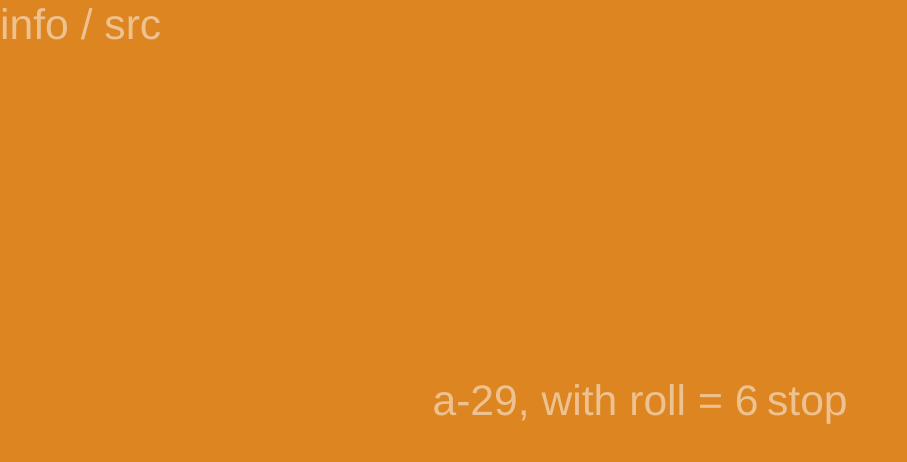
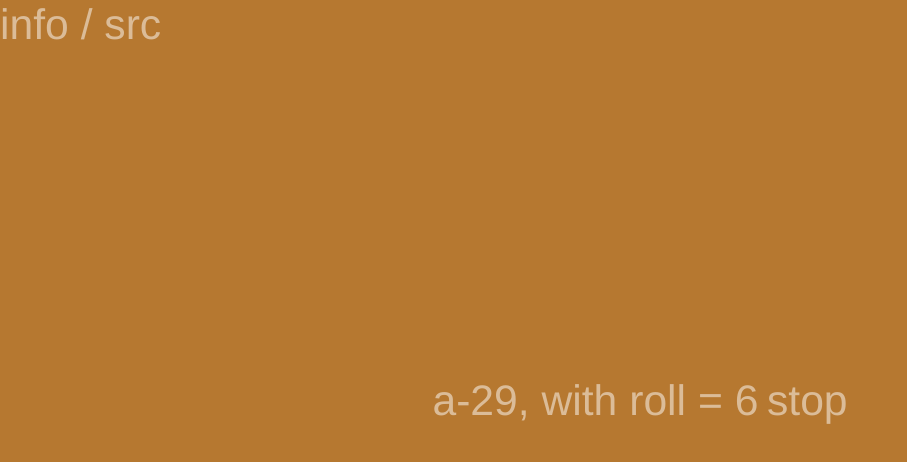
Before and after one commit to cgythm/fuzzy-octo-tribble, a plain HTML site: page stuff/colorshifting/index.html in a window 1280 px wide. Shown: the whole page, without its empty margins (0-907 px from the left). Drawn offline with Linux system fonts and the light colour scheme; some icons are missing.

Commit message:
colorshift - adjusted sat and light values

```diff
--- a/stuff/colorshifting/cs.scss
+++ b/stuff/colorshifting/cs.scss
@@ -117,8 +117,8 @@ body{
     //and the saturation and lightness is kept constant.
     $step: 30;
     $hue-step: 360deg / $step;
-    $sat: 100%;
-    $light: 50%;
+    $sat: 80%;
+    $light: 45%;
 
     //iterates through the steps and make the styles
     @for $i from 1 to ($step + 1){
```
Also changed, not shown: stuff/colorshifting/cs.css.
